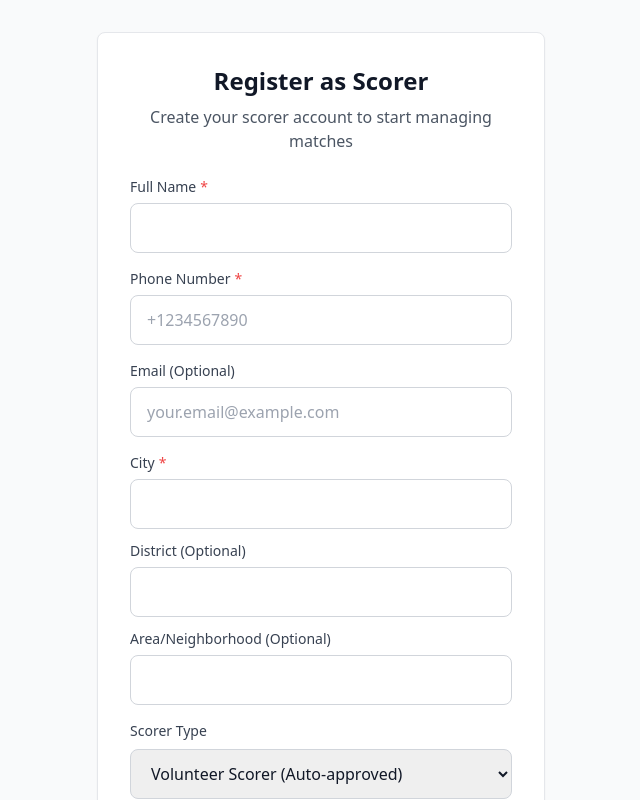
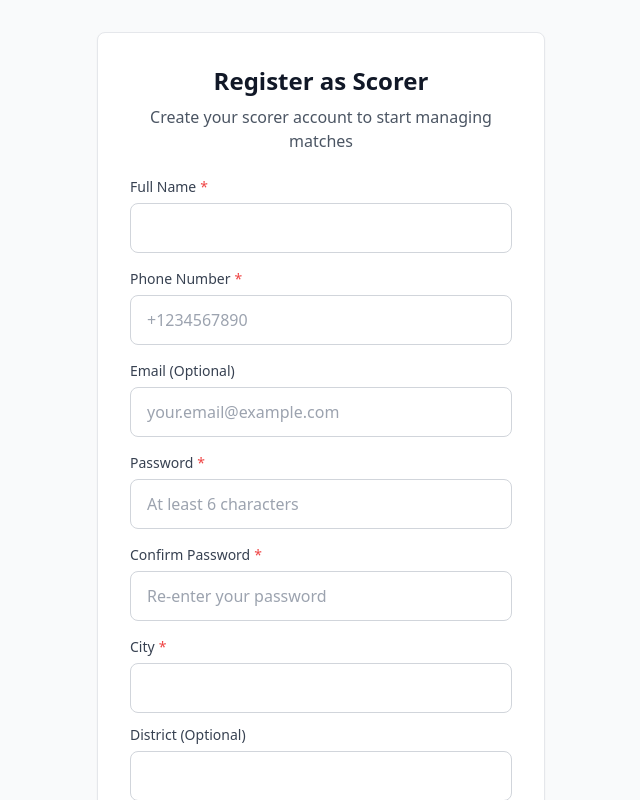
Before and after one commit to Atiqul-Imon/scorer-app, a Next.js app: page /register in a window 1280 px wide. Shown: the top 800 px of the page, without its empty margins (319-959 px from the left). Built offline with nearby package versions, Linux system fonts and the light colour scheme.

Commit message:
feat: Add password fields to scorer registration form
- Add password and confirm password fields
- Add password validation (min 6 characters, must match)
- Update ScorerRegistrationDto type to include password
- Users can now set password during registration

```diff
--- a/src/app/register/page.tsx
+++ b/src/app/register/page.tsx
@@ -15,6 +15,8 @@ export default function RegisterPage() {
     name: '',
     phone: '',
     email: '',
+    password: '',
+    confirmPassword: '',
     city: '',
     district: '',
     area: '',
@@ -40,6 +42,18 @@ export default function RegisterPage() {
 
     if (formData.email && !validateEmail(formData.email)) {
       newErrors.email = 'Please enter a valid email address';
+    }
+
+    if (!formData.password.trim()) {
+      newErrors.password = 'Password is required';
+    } else if (formData.password.length < 6) {
+      newErrors.password = 'Password must be at least 6 characters';
+    }
+
+    if (!formData.confirmPassword.trim()) {
+      newErrors.confirmPassword = 'Please confirm your password';
+    } else if (formData.password !== formData.confirmPassword) {
+      newErrors.confirmPassword = 'Passwords do not match';
     }
 
     if (!formData.city.trim()) {
@@ -69,6 +83,7 @@ export default function RegisterPage() {
         name: formData.name,
         phone: formData.phone,
         email: formData.email || undefined,
+        password: formData.password,
         location: {
           city: formData.city,
           district: formData.district || undefined,
@@ -169,6 +184,28 @@ export default function RegisterPage() {
               placeholder="your.email@example.com"
             />
 
+            <Input
+              label="Password"
+              type="password"
+              value={formData.password}
+              onChange={(e) => setFormData({ ...formData, password: e.target.value })}
+              error={errors.password}
+              required
+              placeholder="At least 6 characters"
+              autoComplete="new-password"
+            />
+
+            <Input
+              label="Confirm Password"
+              type="password"
+              value={formData.confirmPassword}
+              onChange={(e) => setFormData({ ...formData, confirmPassword: e.target.value })}
+              error={errors.confirmPassword}
+              required
+              placeholder="Re-enter your password"
+              autoComplete="new-password"
+            />
+
             <div className="space-y-3">
               <Input
                 label="City"
--- a/src/types/index.ts
+++ b/src/types/index.ts
@@ -107,6 +107,7 @@ export interface ScorerRegistrationDto {
   name: string;
   phone: string;
   email?: string;
+  password: string;
   location: {
     city: string;
     district?: string;
```
